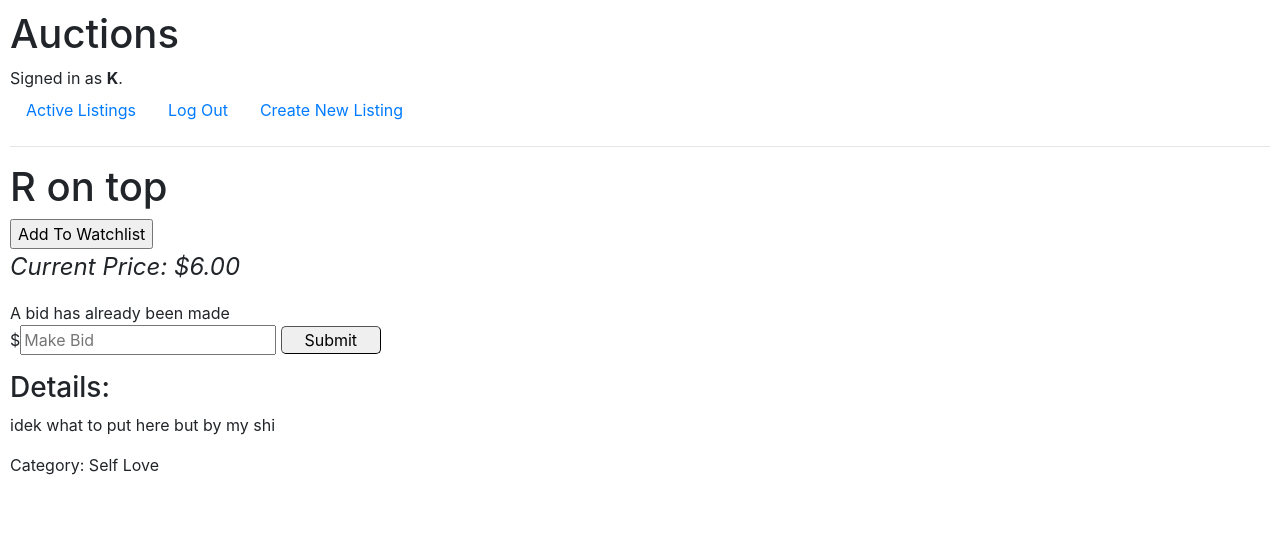
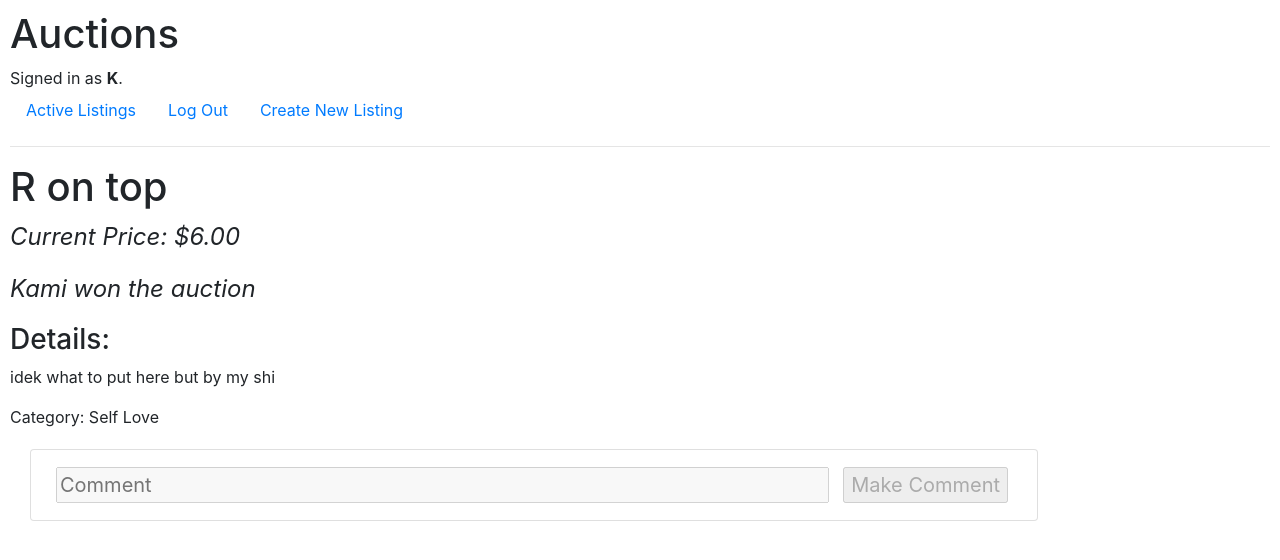
Before and after one commit to K-A19/CS50W, a Django app: page /listing/2 in a window 1280 px wide. Shown: the top 560 px of the page. Run offline with Django 3.2, Linux system fonts and the light colour scheme; a user stored in the database is signed in; data comes from the database, SQL or seed files in the repository; both versions use the stored data as it was after the commit; some libraries are stand-ins or nearby versions.

Commit message:
Update for switch

```diff
--- a/Project 2/commerce/auctions/static/auctions/styles.css
+++ b/Project 2/commerce/auctions/static/auctions/styles.css
@@ -62,13 +62,12 @@ td{
 .card-header{
     height: fit-content;
     vertical-align: top;
-    font-size: 13px;
     padding: 8px 10px 8px 0px;
-    color: inherit ! important;
+    color: inherit !important;
     text-align: end;
 }
 
-.watched, .card-header .watched {
+.watched, .card-header .watched{
     border-radius: 5px;
     border: 1px black solid;
     padding: 5px;
@@ -77,6 +76,7 @@ td{
     color: white;
     margin-right: 7px;
     width: fit-content;
+    font-size: 13px;
 }
 
 .card {
@@ -102,3 +102,18 @@ img {
     margin-left: auto;
     margin-right: auto;
 }
+
+.list-group {
+    margin: 20px;
+    width: 80%
+
+}
+
+.list-group input[type='text'] {
+    width: 80%;
+}
+
+.list-group input {
+    font-size: 15pt;
+    margin: 5px;
+}
--- a/Project 2/commerce/auctions/templates/auctions/listing.html
+++ b/Project 2/commerce/auctions/templates/auctions/listing.html
@@ -50,6 +51,13 @@
                         <span><input type="submit" value="Submit" class="submit"></span>
                     </form>
                 </p>
+                {% else %}
+                    {% if listing.winner == user %}
+                    <p class="pricing">You won the auctions</p>
+                    {% else %}
+                    <p class="pricing">{{listing.winner}} won the auction</p>
+                    {% endif %}
+                {% endif %}
                 <h3>Details: </h3>
                 <p class="description">{{listing.description}}</p>
                 {% if listing.category %}
@@ -96,6 +113,13 @@
                 <span><input type="submit" value="Submit" class="submit"></span>
             </form>
         </p>
+        {% else %}
+            {% if listing.winner == user %}
+            <p class="pricing">You won the auctions</p>
+            {% else %}
+            <p class="pricing">{{listing.winner}} won the auction</p>
+            {% endif %}
+        {% endif %}
         <h3>Details: </h3>
         <p class="description">{{listing.description}}</p>
         {% if listing.category %}
@@ -103,6 +127,43 @@
         {% else %}
         <p>Category: None specified</p>
         {% endif %}
+        {% if listing.owner == user and listing.active %}
+                <form action="{% url 'close_listing' listing.id %}" method="post">
+                    {% csrf_token %}
+                    <input type="submit" name="Close" value="Close Listing" class="btn btn-danger">
+                </form>
+                {% endif %}
         </div>
     {% endif %}
+
+    <ul class="list-group">
+        {% if listing.active %}
+        <li class="list-group-item">
+            <form action="{% url 'comment' listing.id %}" method="post">
+                {% csrf_token %}
+                <input type="text" placeholder="Comment" name="content" maxlength="200">
+                <span><input type="submit" name="Submit" value="Make Comment"></span>
+            </form>
+        </li>
+        {% else %}
+        <li class="list-group-item">
+            <form action="{% url 'comment' listing.id %}" method="post">
+                {% csrf_token %}
+                <input type="text" placeholder="Comment" name="content" maxlength="200" disabled>
+                <span><input type="submit" name="Submit" value="Make Comment" disabled></span>
+            </form>
+        </li>
+        {% endif %}
+        {% for comment in comments %}
+        <li class="list-group-item list-group-item-action">
+            <div class="d-flex w-100 justify-content-between">
+              <h1> </h1>
+              <small>{{comment.time}}</small>
+            </div>
+            <p class="mb-1">{{ comment.content }}</p>
+            <small>Commented by {{ comment.owner }}</small>
+        </li>
+        {% endfor %}
+    </ul>
+
 {% endblock %}
--- a/Project 2/commerce/auctions/urls.py
+++ b/Project 2/commerce/auctions/urls.py
@@ -11,4 +11,5 @@ urlpatterns = [
     path("listing/<int:id>", views.listing, name="listing"),
     path("watching/<int:id>", views.watching, name="watching" ),
     path("close/<int:id>", views.close_listing, name="close_listing"),
+    path("comment/<int:id>", views.comment, name="comment")
 ]
--- a/Project 2/commerce/auctions/views.py
+++ b/Project 2/commerce/auctions/views.py
@@ -24,8 +24,9 @@ def index(request):
 
     # Updates the current bid to the max bid that has been made
     for bid in bidings:
-        if bid.value > bids[bid.listing.title]:
-            bids[bid.listing.title] = bid.value
+        if bid.listing in listings:
+            if bid.value > bids[bid.listing.title]:
+                bids[bid.listing.title] = bid.value
 
     watchlist= None
     if request.user.is_authenticated:
@@ -141,6 +142,9 @@ def listing(request, id):
     else:
         watchlisted = False
 
+    # Gets all the comments for the listing
+    comments = Comment.objects.filter(listing=listing)
+
     if request.method == "POST":
 
         # Creates a new form instance and populates it with the submitted dataset
@@ -167,7 +171,7 @@ def listing(request, id):
             if bid < listing.bid:
                 message = 'The proposed bid has to be greater than the minimum bid set by the owner'
 
-    return render(request, 'auctions/listing.html', {'listing': listing, 'price': price, 'user': request.user, 'form': NewBidForm(), 'bid_num': bid_num, 'message': message, 'watchlisted': watchlisted})
+    return render(request, 'auctions/listing.html', {'listing': listing, 'price': price, 'user': request.user, 'form': NewBidForm(), 'bid_num': bid_num, 'message': message, 'watchlisted': watchlisted, 'comments': comments})
 
 
 @login_required(login_url='login')
@@ -190,4 +194,51 @@ def watching(request, id):
 
 @login_required(login_url='login')
 def close_listing(request, id):
-    pass
+    if request.method == 'POST':
+        # Gets the action to be performed and the listing on which it shall be performed on
+        listing = Listing.objects.get(id=id)
+        action = request.POST.get('Close')
+
+        # Ensures the action is actually to close the listing
+        if action == 'Close Listing':
+
+            # Sets the listing as now closed/inactive
+            listing.active = False
+
+            # Finds the user who made the maximum bid on the current listing
+            winner = Bid.objects.filter(listing=listing).order_by('-value')[0].owner
+
+            # Sets the user who had the maximum bid as the winner
+            listing.winner = winner
+
+            # Gets all the users which have the listing on their watchlist
+            users = listing.watchers
+
+            # Removes the listing from each user's watchlist
+            for user in users:
+                listing.watchers.remove(user)
+
+            # Saves the listing an dupdates its fields
+            listing.save()
+
+    # Redirects the user to the home page
+    return HttpResponseRedirect(reverse("index"))
+
+
+@login_required(login_url='login')
+def comment(request,id):
+    if request.method == 'POST':
+
+        # Gets the listing and action to be performed as well as the content of the possible content
+        listing = Listing.objects.get(id=id)
+        action = request.POST.get('Submit')
+        content = request.POST.get('content')
+
+        # Make sure the right action s performed
+        if action == 'Make Comment':
+
+            # Makes a new comment object in the comment model
+            comment = Comment.objects.create(owner=request.user, listing=listing, content=content)
+
+    # Redirects the user to the original listing page they were on
+    return HttpResponseRedirect(reverse("listing", args=(id,)))
```
Also changed, not shown: other parts of Project 2/commerce/auctions/templates/auctions/listing.html (+18 -8 lines), Project 2/commerce/db.sqlite3.
